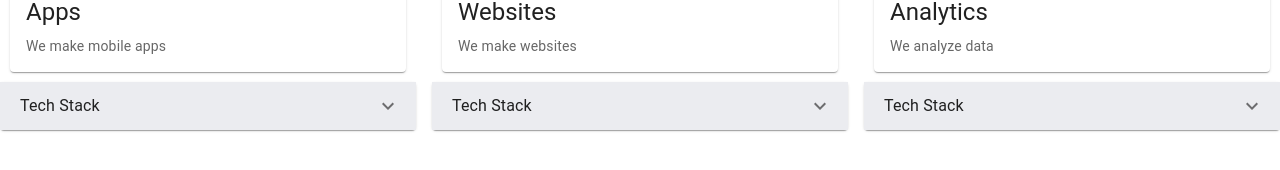
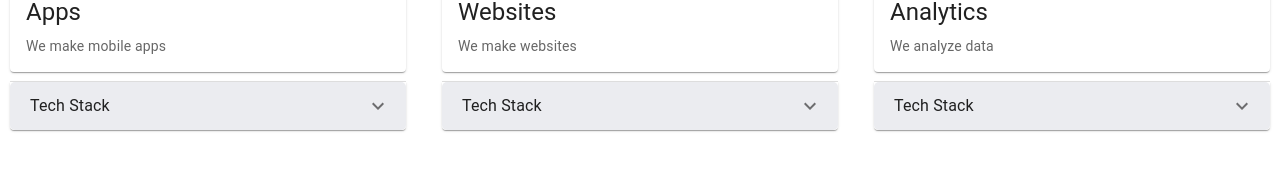
Before and after one commit to Poison159/NewGroundFloorWebsite, a React (Create React App) app: page / in a window 1280 px wide. Shown: the part 474-644 px from the top of the page. Built offline with nearby package versions, Linux system fonts and the light colour scheme.

Commit message:
small border radius on stack accordion

```diff
--- a/src/components/CustomAccordion.js
+++ b/src/components/CustomAccordion.js
@@ -13,21 +13,20 @@ import Avatar from '@mui/material/Avatar';
 
 export default function CustomAccordion(props) {
     return (
-        <div>
-            <Accordion>
+        <Accordion style={{margin:10}}>
             <AccordionSummary
                 expandIcon={<ExpandMoreIcon />}
                 aria-controls="panel1a-content"
                 id="panel1a-header"
                 onClick={props.toggleExpanded}
-                    style={{ paddingLeft: "20px", backgroundColor:"#EBECF0", height:"5px" }}
+                style={{ paddingLeft: "20px",borderRadius:5, backgroundColor: "#EBECF0", height: "5px" }}
             >
                 <Typography >Tech Stack</Typography>
             </AccordionSummary>
             <AccordionDetails>
                 <List sx={{ width: '100%', maxWidth: 360, bgcolor: 'background.paper' }}>
                     {
-                            props.items.map((item,index) => (
+                        props.items.map((item, index) => (
                             <div key={index}>
                                 <ListItem alignItems="flex-start">
                                     <ListItemAvatar>
@@ -56,6 +55,6 @@ export default function CustomAccordion(props) {
                 </List>
             </AccordionDetails>
         </Accordion>
-        </div>
+
     );
 }
--- a/src/components/ServicesCard.js
+++ b/src/components/ServicesCard.js
@@ -24,7 +24,7 @@ export default function ServicesCard(props) {
   };
 
   return (
-    <Card style={{ margin: 10 }}>
+    <Card style={{ margin: "10px"}}>
       <CardActionArea onClick={handleClick}>
         <Collapse in={!props.expanded} collapsedSize={150}>
           <CardMedia
```
Lines whose indentation alone changed are shown as unchanged.
